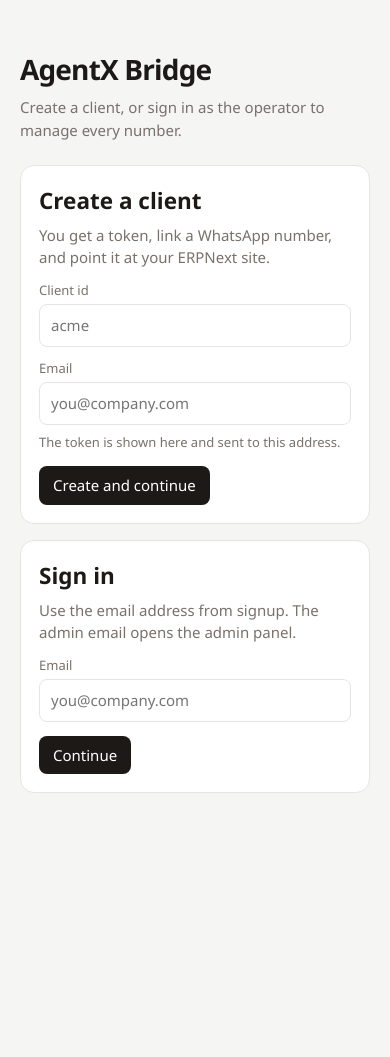
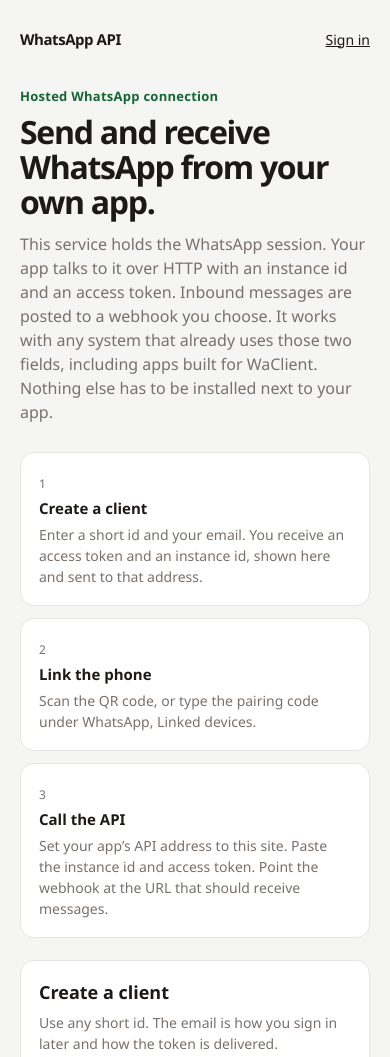
Before and after one commit to KiruiElisha/agent_x, a website: page bridge/public/index.html in a window 390 px wide. Shown: the top 1057 px of the page. Before the commit the page ends 857 px from the top, so only its background shows below. Drawn offline with Linux system fonts and the light colour scheme.

Commit message:
feat: Revamp index.html for WhatsApp API integration
- Updated the title and branding to reflect the transition from AgentX Bridge to WhatsApp API.
- Redesigned the layout to include a topbar, hero section, and step-by-step guide for users to create a client, link a phone, and call the API.
- Enhanced styling for improved usability and visual appeal, including adjustments to grid layouts and typography.
- Modified content to clarify the service's functionality and user instructions.

```diff
--- a/bridge/public/index.html
+++ b/bridge/public/index.html
@@ -3,7 +3,7 @@
 <head>
 	<meta charset="utf-8" />
 	<meta name="viewport" content="width=device-width, initial-scale=1" />
-	<title>AgentX Bridge</title>
+	<title>WhatsApp API</title>
 	<style>
 		:root {
 			color-scheme: light;
@@ -35,11 +35,21 @@
 		.ok { color: var(--green); }
 		code, .token { font-family: ui-monospace, monospace; font-size: 13px; word-break: break-all; }
 
-		.gate { max-width: 920px; margin: 0 auto; padding: 48px 20px 64px; }
-		.gate-head { margin-bottom: 24px; }
-		.gate-head h1 { font-size: 28px; letter-spacing: -0.03em; }
-		.gate-head p { color: var(--muted); margin-top: 6px; }
-		.gate-grid { display: grid; grid-template-columns: 1.2fr 0.8fr; gap: 16px; }
+		.gate { max-width: 1040px; margin: 0 auto; padding: 28px 20px 72px; }
+		.topbar { display: flex; justify-content: space-between; align-items: center; margin-bottom: 36px; }
+		.brand { font-weight: 650; letter-spacing: -0.03em; }
+		.hero { max-width: 680px; margin-bottom: 28px; }
+		.eyebrow { font-size: 13px; color: var(--green); font-weight: 650; letter-spacing: 0.02em; }
+		.hero h1 { font-size: 40px; line-height: 1.1; letter-spacing: -0.04em; margin: 8px 0 12px; }
+		.hero p { color: var(--muted); font-size: 16px; }
+		.steps { display: grid; grid-template-columns: repeat(3, 1fr); gap: 12px; margin-bottom: 22px; }
+		.step { padding: 16px; }
+		.step em { font-style: normal; font-size: 12px; color: var(--muted); }
+		.step strong { display: block; margin: 4px 0; }
+		.step p { color: var(--muted); font-size: 14px; }
+		.gate-grid { display: grid; grid-template-columns: 1.15fr 0.85fr; gap: 16px; }
+		.card h2 { font-size: 18px; }
+		.card .lead { color: var(--muted); margin-top: 6px; font-size: 14px; }
 		.card {
 			background: var(--card);
 			border: 1px solid var(--line);
@@ -111,7 +121,8 @@
 		img.qr { width: 220px; height: 220px; background: #fff; border: 1px solid var(--line); border-radius: 12px; }
 		#pairing-code { font: 600 28px/1.2 ui-monospace, monospace; letter-spacing: 2px; margin-top: 8px; }
 		@media (max-width: 860px) {
-			.gate-grid, .stats, .split, .shell { grid-template-columns: 1fr; }
+			.gate-grid, .stats, .split, .shell, .steps { grid-template-columns: 1fr; }
+			.hero h1 { font-size: 32px; }
 			.nav { flex-direction: row; overflow: auto; }
 			.nav strong { display: none; }
 		}
@@ -119,27 +130,48 @@
 </head>
 <body>
 <section id="login" class="gate">
-	<div class="gate-head">
-		<h1>AgentX Bridge</h1>
-		<p>Create a client, or sign in as the operator to manage every number.</p>
+	<div class="topbar">
+		<div class="brand">WhatsApp API</div>
+		<a href="#signin-card" style="color:var(--ink);font-size:14px">Sign in</a>
+	</div>
+	<div class="hero">
+		<div class="eyebrow">Hosted WhatsApp connection</div>
+		<h1>Send and receive WhatsApp from your own app.</h1>
+		<p>This service holds the WhatsApp session. Your app talks to it over HTTP with an instance id and an access token. Inbound messages are posted to a webhook you choose. It works with any system that already uses those two fields, including apps built for WaClient. Nothing else has to be installed next to your app.</p>
+	</div>
+	<div class="steps">
+		<div class="card step">
+			<em>1</em>
+			<strong>Create a client</strong>
+			<p>Enter a short id and your email. You receive an access token and an instance id, shown here and sent to that address.</p>
+		</div>
+		<div class="card step">
+			<em>2</em>
+			<strong>Link the phone</strong>
+			<p>Scan the QR code, or type the pairing code under WhatsApp, Linked devices.</p>
+		</div>
+		<div class="card step">
+			<em>3</em>
+			<strong>Call the API</strong>
+			<p>Set your app’s API address to this site. Paste the instance id and access token. Point the webhook at the URL that should receive messages.</p>
+		</div>
 	</div>
 	<div class="gate-grid">
 		<div class="card">
 			<h2>Create a client</h2>
-			<p style="color:var(--muted);margin-top:6px">You get a token, link a WhatsApp number, and point it at your ERPNext site.</p>
+			<p class="lead">Use any short id. The email is how you sign in later and how the token is delivered.</p>
 			<label for="signup-id">Client id</label>
 			<input id="signup-id" placeholder="acme" autocomplete="off" />
 			<label for="signup-email">Email</label>
 			<input id="signup-email" type="email" placeholder="you@company.com" autocomplete="email" />
-			<p style="color:var(--muted);font-size:13px;margin-top:8px">The token is shown here and sent to this address.</p>
 			<div class="row" style="margin-top:14px">
 				<button id="signup" class="btn" type="button">Create and continue</button>
 				<span id="signup-error" class="err"></span>
 			</div>
 		</div>
-		<div class="card">
+		<div class="card" id="signin-card">
 			<h2>Sign in</h2>
-			<p style="color:var(--muted);margin-top:6px">Use the email address from signup. The admin email opens the admin panel.</p>
+			<p class="lead">The email from signup. The operator’s email opens the admin panel.</p>
 			<label for="login-email">Email</label>
 			<input id="login-email" type="email" autocomplete="email" placeholder="you@company.com" />
 			<div class="row" style="margin-top:14px">
@@ -152,7 +184,7 @@
 
 <div id="app" class="shell hidden">
 	<aside id="nav" class="nav hidden">
-		<strong>Admin</strong>
+		<strong>WhatsApp API</strong>
 		<button type="button" data-panel="overview" class="active">Overview</button>
 		<button type="button" data-panel="clients">Clients</button>
 		<button type="button" data-panel="numbers">Numbers</button>
```
